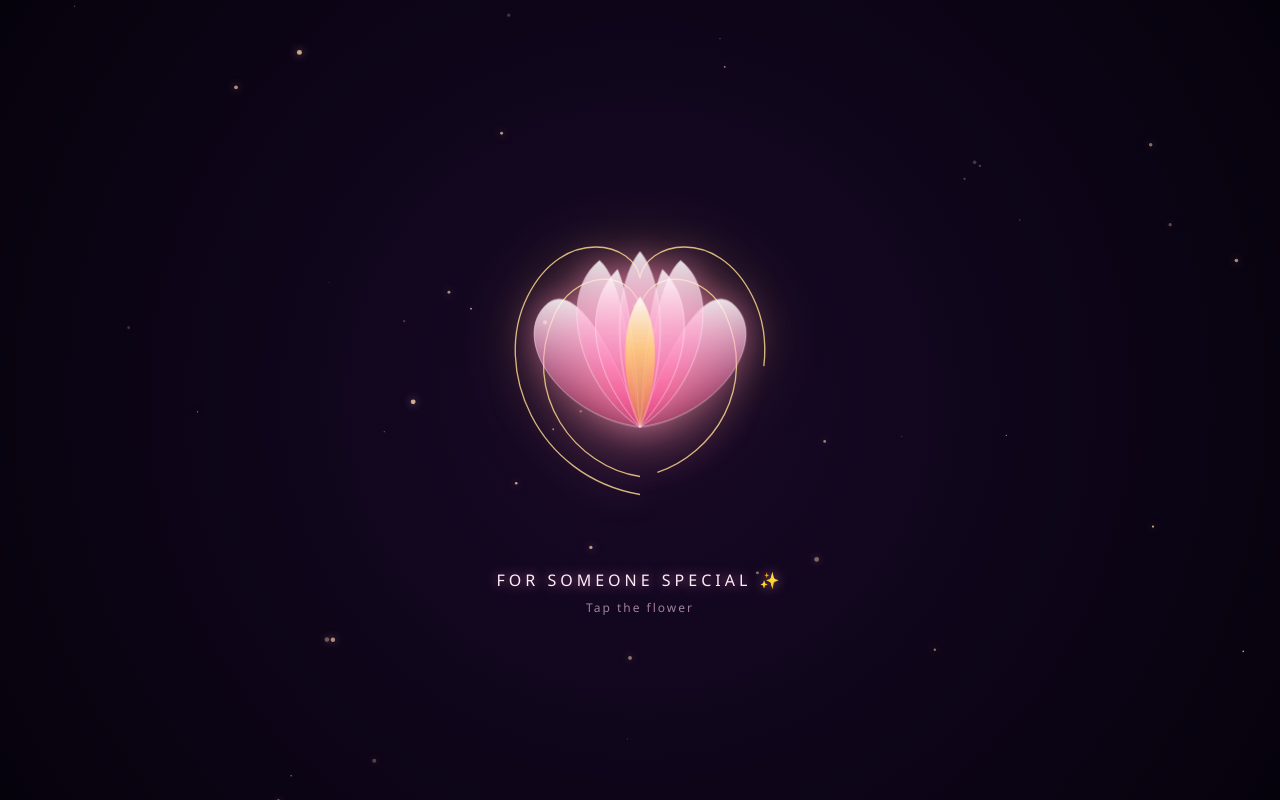
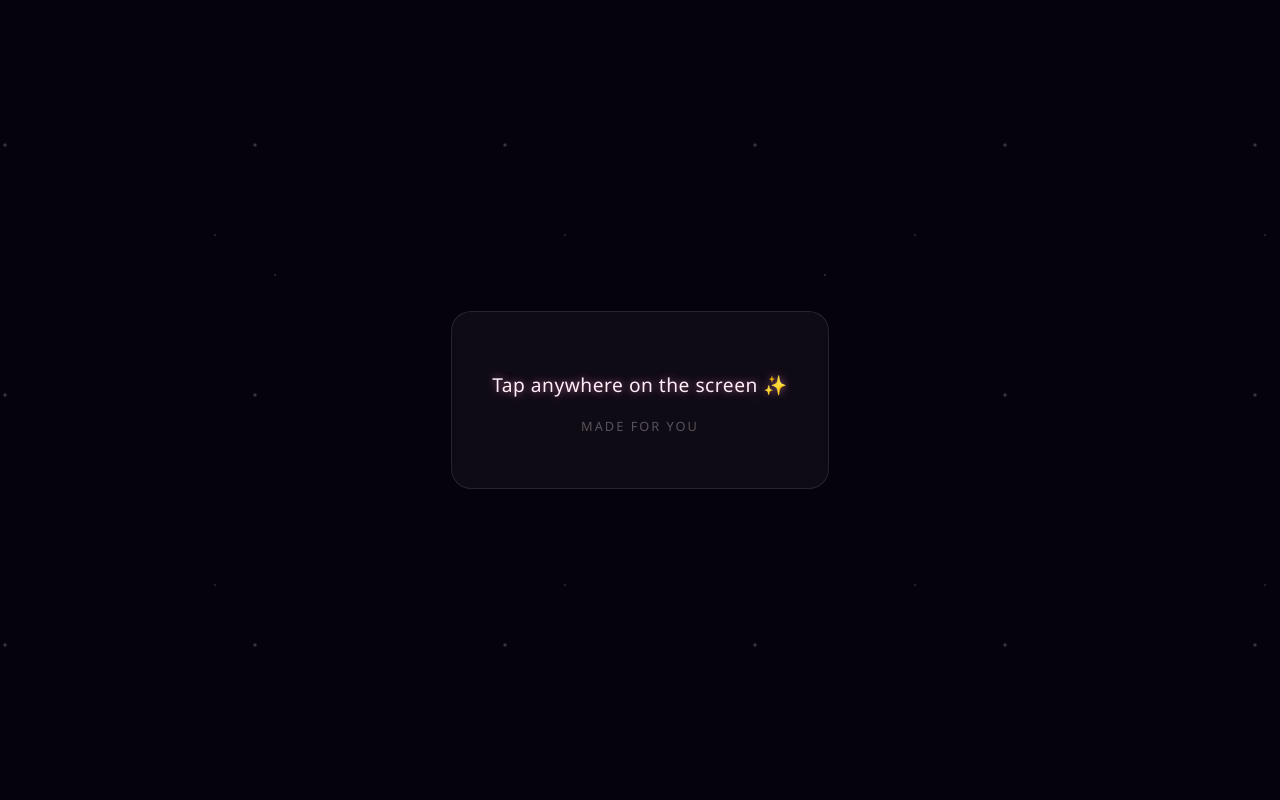
Before and after one commit to aakash41191-cmd/Flower-bloom, a plain HTML site: page index.html in a window 1280 px wide. Drawn offline with Linux system fonts and the light colour scheme.

Commit message:
Refactor HTML structure and styles for Starlight Bloom

```diff
--- a/index.html
+++ b/index.html
@@ -3,293 +3,192 @@
 <head>
     <meta charset="UTF-8">
     <meta name="viewport" content="width=device-width, initial-scale=1.0">
-  <title>A Flower For You ✨</title>
+    <title>Starlight Bloom</title>
     <style>
-    * {
+        * { box-sizing: border-box; }
+        body {
             margin: 0;
             padding: 0;
-      box-sizing: border-box;
-      user-select: none;
-      -webkit-tap-highlight-color: transparent;
-    }
-
-    body {
-      background: radial-gradient(circle at center, #180928 0%, #06020c 100%);
-      min-height: 100vh;
+            background: #06020c;
             display: flex;
-      flex-direction: column;
             justify-content: center;
             align-items: center;
+            height: 100vh;
             overflow: hidden;
             font-family: 'Segoe UI', system-ui, -apple-system, sans-serif;
+            color: #ffeef8;
+            cursor: pointer;
             position: relative;
         }
 
-    /* Interactive background canvas for floating glowing fireflies */
-    canvas#particles {
+        /* Ambient background fireflies */
+        body::before {
+            content: "";
             position: absolute;
-      top: 0;
-      left: 0;
-      width: 100%;
-      height: 100%;
-      pointer-events: none;
-      z-index: 1;
+            top: 0; left: 0; width: 100%; height: 100%;
+            background-image:
+                radial-gradient(white, rgba(255,255,255,.2) 1px, transparent 1px),
+                radial-gradient(white, rgba(255,255,255,.1) 1px, transparent 2px),
+                radial-gradient(white, rgba(255,255,255,.1) 2px, transparent 3px);
+            background-size: 550px 550px, 350px 350px, 250px 250px;
+            background-position: 0 0, 40px 60px, 130px 270px;
+            z-index: -1;
+            opacity: 0.3;
         }
 
-    .flower-wrapper {
-      position: relative;
-      width: 360px;
-      height: 360px;
-      display: flex;
-      justify-content: center;
-      align-items: center;
-      cursor: pointer;
-      z-index: 2;
-      transition: transform 0.4s cubic-bezier(0.175, 0.885, 0.32, 1.275);
+        /* The central interaction card */
+        .card {
+            background: rgba(255, 255, 255, 0.04);
+            backdrop-filter: blur(8px);
+            -webkit-backdrop-filter: blur(8px);
+            padding: 2.5rem;
+            border-radius: 20px;
+            border: 1px solid rgba(255, 255, 255, 0.1);
+            max-width: 80%;
+            text-align: center;
+            z-index: 10;
+            transition: transform 0.2s;
+            user-select: none;
+            -webkit-user-select: none;
+        }
+        .card:active { transform: scale(0.97); }
+
+        #quote {
+            font-size: 1.2rem;
+            font-weight: 300;
+            letter-spacing: 0.5px;
+            text-shadow: 0 0 8px rgba(255, 140, 200, 0.6);
+            opacity: 1;
+            transition: opacity 0.3s ease-out, transform 0.3s ease-out;
         }
 
-    .flower-wrapper:active {
-      transform: scale(0.96);
+        .fade-out {
+            opacity: 0 !important;
+            transform: translateY(-5px);
         }
 
-    /* Core Pulsing Glow */
-    .glow-core {
-      position: absolute;
-      width: 150px;
-      height: 150px;
-      background: radial-gradient(circle, rgba(255, 230, 180, 0.95) 0%, rgba(255, 110, 185, 0.6) 45%, transparent 75%);
-      border-radius: 50%;
-      filter: blur(25px);
-      animation: pulseGlow 3.5s ease-in-out infinite alternate;
-      z-index: 1;
+        .hint {
+            font-size: 0.8rem;
+            opacity: 0.3;
+            margin-top: 1rem;
+            letter-spacing: 2px;
+            text-transform: uppercase;
         }
 
-    /* Main SVG Frame */
-    svg.lotus {
-      width: 100%;
-      height: 100%;
-      z-index: 2;
-      filter: drop-shadow(0 0 16px rgba(255, 130, 195, 0.65)) drop-shadow(0 0 35px rgba(230, 185, 75, 0.35));
+        /* Star Bloom Animation Style */
+        .starlight-bloom {
+            position: absolute;
+            width: 30px;
+            height: 30px;
+            pointer-events: none;
+            z-index: 5;
+            transform-origin: center center;
+            mix-blend-mode: screen;
         }
 
-    /* Outer Gold Filigree Lines */
-    .vine {
-      fill: none;
-      stroke: #f7d58b;
-      stroke-width: 1.5;
-      stroke-dasharray: 700;
-      stroke-dashoffset: 700;
-      animation: drawLine 3.2s cubic-bezier(0.4, 0, 0.2, 1) forwards;
-      opacity: 0.85;
+        /* Create a generic simple star shape */
+        .starlight-bloom::before, .starlight-bloom::after {
+            content: "";
+            position: absolute;
+            top: 50%; left: 50%;
+            background: linear-gradient(135deg, #ffd875, #ff4b8b);
+            border-radius: 50%;
+            transform: translate(-50%, -50%);
+            animation: bloomEffect 1.2s ease-out forwards;
         }
 
-    /* Petal Transitions */
-    .petal {
-      fill: url(#pink-petal-gradient);
-      stroke: rgba(255, 235, 245, 0.85);
-      stroke-width: 0.8;
-      opacity: 0;
-      transform-origin: 200px 270px;
-      animation: bloom 2.6s cubic-bezier(0.16, 1, 0.3, 1) forwards;
+        .starlight-bloom::before { width: 100%; height: 20%; border-radius: 10px; }
+        .starlight-bloom::after { width: 20%; height: 100%; border-radius: 10px; }
+
+        @keyframes bloomEffect {
+            0% {
+                transform: translate(-50%, -50%) scale(0) rotate(0deg);
+                opacity: 1;
+                filter: blur(0px);
             }
-
-    .petal-layer-1 { animation-delay: 1.0s; }
-    .petal-layer-2 { animation-delay: 1.6s; }
-    .petal-layer-3 { animation-delay: 2.2s; }
-
-    .center-petal {
-      fill: url(#gold-petal-gradient);
-      opacity: 0;
-      transform-origin: 200px 270px;
-      animation: bloom 2.2s cubic-bezier(0.16, 1, 0.3, 1) 2.6s forwards;
-    }
-
-    /* Keyframes */
-    @keyframes drawLine {
-      to { stroke-dashoffset: 0; }
-    }
-
-    @keyframes bloom {
-      0% {
-        opacity: 0;
-        transform: scale(0.08) rotate(0deg);
-      }
-      50% {
-        opacity: 0.75;
+            30% {
+                transform: translate(-50%, -50%) scale(1.5) rotate(45deg);
+                opacity: 0.9;
+                filter: blur(1px);
             }
             100% {
-        opacity: 0.9;
-        transform: scale(1);
+                transform: translate(-50%, -50%) scale(3) rotate(90deg);
+                opacity: 0;
+                filter: blur(4px);
             }
-    }
-
-    @keyframes pulseGlow {
-      0% {
-        transform: scale(0.85);
-        opacity: 0.55;
-      }
-      100% {
-        transform: scale(1.3);
-        opacity: 1;
-      }
-    }
-
-    /* Dynamic Message / Caption */
-    .message-container {
-      margin-top: 25px;
-      text-align: center;
-      z-index: 2;
-    }
-
-    .title {
-      color: #ffeef8;
-      font-size: 16px;
-      font-weight: 400;
-      letter-spacing: 4px;
-      text-transform: uppercase;
-      text-shadow: 0 0 12px rgba(255, 140, 200, 0.7);
-      transition: all 0.3s ease;
-    }
-
-    .subtitle {
-      margin-top: 8px;
-      color: rgba(255, 210, 235, 0.6);
-      font-size: 12px;
-      letter-spacing: 2px;
         }
     </style>
 </head>
 <body>
 
-  <!-- Floating Particle Canvas -->
-  <canvas id="particles"></canvas>
-
-  <!-- Flower Interactive Element -->
-  <div class="flower-wrapper" id="flower">
-    <div class="glow-core"></div>
-
-    <svg class="lotus" viewBox="0 0 400 400">
-      <defs>
-        <!-- Translucent Soft Pink Gradient -->
-        <linearGradient id="pink-petal-gradient" x1="0%" y1="100%" x2="0%" y2="0%">
-          <stop offset="0%" stop-color="#ff3b83" stop-opacity="0.3"/>
-          <stop offset="50%" stop-color="#ff9ecb" stop-opacity="0.6"/>
-          <stop offset="100%" stop-color="#ffffff" stop-opacity="0.95"/>
-        </linearGradient>
-
-        <!-- Golden Warm Core Gradient -->
-        <linearGradient id="gold-petal-gradient" x1="0%" y1="100%" x2="0%" y2="0%">
-          <stop offset="0%" stop-color="#e69c24" stop-opacity="0.4"/>
-          <stop offset="60%" stop-color="#ffd875" stop-opacity="0.85"/>
-          <stop offset="100%" stop-color="#ffffff" stop-opacity="1"/>
-        </linearGradient>
-      </defs>
-
-      <!-- Golden Vines Frame -->
-      <path class="vine" d="M 200 325 C 130 315 65 235 105 145 C 125 100 185 90 200 135 C 215 90 275 100 295 145 C 335 235 270 315 200 325 Z" />
-      <path class="vine" d="M 200 345 C 85 325 35 205 75 125 C 115 45 195 65 200 105 C 205 65 285 45 325 125 C 365 205 315 325 200 345 Z" />
-
-      <!-- Outer Petals (Layer 1) -->
-      <path class="petal petal-layer-1" d="M 200 270 C 115 260 55 175 95 135 C 125 105 168 175 200 270 Z" />
-      <path class="petal petal-layer-1" d="M 200 270 C 285 260 345 175 305 135 C 275 105 232 175 200 270 Z" />
-      <path class="petal petal-layer-1" d="M 200 270 C 135 230 105 125 155 85 C 178 105 188 175 200 270 Z" />
-      <path class="petal petal-layer-1" d="M 200 270 C 265 230 295 125 245 85 C 222 105 212 175 200 270 Z" />
-
-      <!-- Middle Petals (Layer 2) -->
-      <path class="petal petal-layer-2" d="M 200 270 C 145 210 135 135 175 95 C 188 125 194 185 200 270 Z" />
-      <path class="petal petal-layer-2" d="M 200 270 C 255 210 265 135 225 95 C 212 125 206 185 200 270 Z" />
-      <path class="petal petal-layer-2" d="M 200 270 C 165 190 175 105 200 75 C 225 105 235 190 200 270 Z" />
-
-      <!-- Core Petal (Layer 3) -->
-      <path class="center-petal" d="M 200 270 C 178 220 178 155 200 125 C 222 155 222 220 200 270 Z" />
-    </svg>
-  </div>
-
-  <!-- Editable Message Section -->
-  <div class="message-container">
-    <div class="title" id="messageText">For Someone Special ✨</div>
-    <div class="subtitle">Tap the flower</div>
+    <!-- Central Interactive Area -->
+    <div class="card" id="interactionCard">
+        <p id="quote">Tap anywhere on the screen ✨</p>
+        <p class="hint">Made for you</p>
     </div>
 
     <script>
-    // Ambient floating particles canvas
-    const canvas = document.getElementById('particles');
-    const ctx = canvas.getContext('2d');
-    let particles = [];
-
-    function resizeCanvas() {
-      canvas.width = window.innerWidth;
-      canvas.height = window.innerHeight;
-    }
-    window.addEventListener('resize', resizeCanvas);
-    resizeCanvas();
-
-    class Particle {
-      constructor() {
-        this.reset();
-      }
-      reset() {
-        this.x = Math.random() * canvas.width;
-        this.y = Math.random() * canvas.height;
-        this.size = Math.random() * 2 + 0.5;
-        this.speedX = (Math.random() - 0.5) * 0.4;
-        this.speedY = -Math.random() * 0.5 - 0.2;
-        this.alpha = Math.random() * 0.6 + 0.2;
-      }
-      update() {
-        this.x += this.speedX;
-        this.y += this.speedY;
-        if (this.y < 0 || this.x < 0 || this.x > canvas.width) {
-          this.reset();
-          this.y = canvas.height + 10;
-        }
-      }
-      draw() {
-        ctx.beginPath();
-        ctx.arc(this.x, this.y, this.size, 0, Math.PI * 2);
-        ctx.fillStyle = `rgba(255, 215, 170, ${this.alpha})`;
-        ctx.shadowBlur = 8;
-        ctx.shadowColor = 'rgba(255, 180, 200, 0.8)';
-        ctx.fill();
-      }
-    }
-
-    for (let i = 0; i < 45; i++) {
-      particles.push(new Particle());
-    }
-
-    function animateParticles() {
-      ctx.clearRect(0, 0, canvas.width, canvas.height);
-      particles.forEach(p => {
-        p.update();
-        p.draw();
-      });
-      requestAnimationFrame(animateParticles);
-    }
-    animateParticles();
-
-    // Interactive Tap Message Cycles
-    const flower = document.getElementById('flower');
-    const messageText = document.getElementById('messageText');
         const quotes = [
             "Just thought of you ✨",
             "Blooming just for you 🌸",
             "Hope this made you smile :)",
-      "Have a wonderful day 💖"
+            "Have a wonderful day 💖",
+            "Checking in on you!",
+            "You are appreciated.",
+            "You make things better.",
+            "Always nearby if you need me.",
+            "Made something special just for you."
         ];
-    let quoteIndex = 0;
+        let quoteIndex = -1; // Start at -1 to handle the first tap correctly
+        const card = document.getElementById('interactionCard');
+        const quoteText = document.getElementById('quote');
 
-    flower.addEventListener('click', () => {
+        function createBloom(x, y) {
+            const bloom = document.createElement('div');
+            bloom.className = 'starlight-bloom';
+
+            // Offset position by half the element size to center it on the tap
+            bloom.style.left = `${x - 15}px`;
+            bloom.style.top = `${y - 15}px`;
+
+            document.body.appendChild(bloom);
+
+            // Clean up the DOM after animation completes
+            setTimeout(() => {
+                bloom.remove();
+            }, 1200);
+        }
+
+        // Handle the screen-wide interaction
+        document.body.addEventListener('click', (e) => {
+            // 1. Create the ambient bloom at the tap location
+            createBloom(e.clientX, e.clientY);
+
+            // 2. Animate and update the quote (only on body click, not the card itself)
+            if (e.target.closest('#interactionCard')) return;
+
             quoteIndex = (quoteIndex + 1) % quotes.length;
-      messageText.style.opacity = '0';
-      messageText.style.transform = 'translateY(5px)';
+
+            quoteText.classList.add('fade-out');
 
             setTimeout(() => {
-        messageText.textContent = quotes[quoteIndex];
-        messageText.style.opacity = '1';
-        messageText.style.transform = 'translateY(0)';
-      }, 250);
+                quoteText.textContent = quotes[quoteIndex];
+                quoteText.classList.remove('fade-out');
+            }, 300);
         });
+
+        // Optional: A tap *on the card* still cycles the quotes but feels slightly different
+        card.addEventListener('click', () => {
+            quoteIndex = (quoteIndex + 1) % quotes.length;
+
+            quoteText.classList.add('fade-out');
+
+            setTimeout(() => {
+                quoteText.textContent = quotes[quoteIndex];
+                quoteText.classList.remove('fade-out');
+            }, 300);
+        });
+
     </script>
 </body>
 </html>
```
Lines whose indentation alone changed are shown as unchanged.
